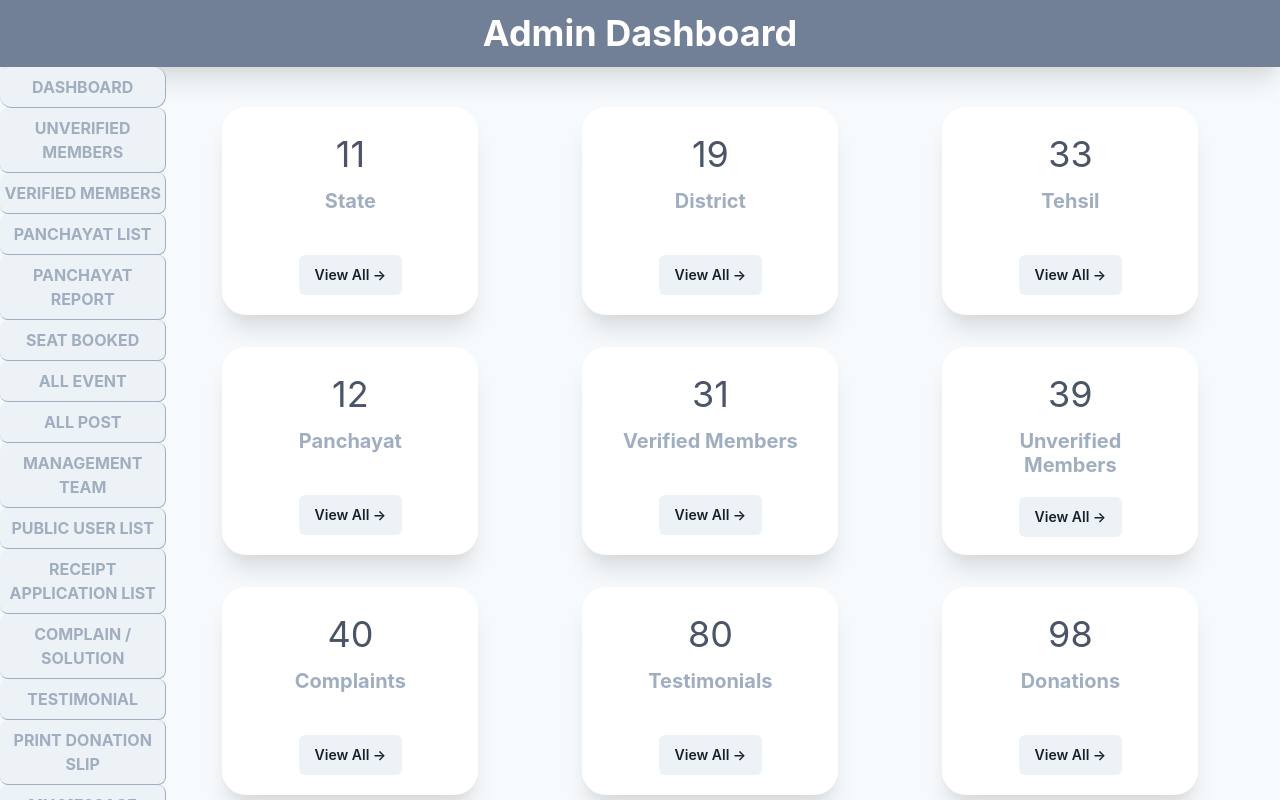
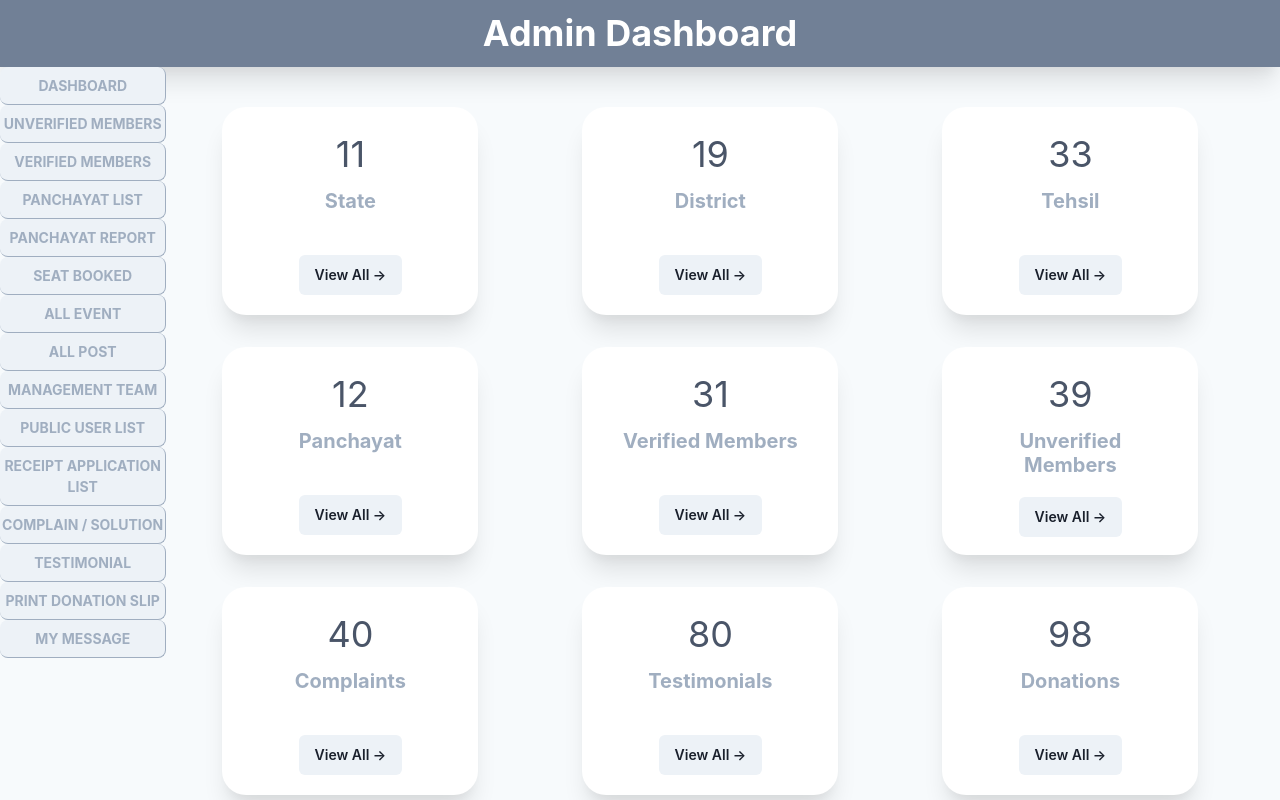
Before and after one commit to dhruvm420/reactProject, a React (Vite) app: page / in a window 1280 px wide. Shown: the top 800 px of the page. Built offline with nearby package versions, Linux system fonts and the light colour scheme.

Commit message:
fixed sidebar links

```diff
--- a/src/components/sidebar.jsx
+++ b/src/components/sidebar.jsx
@@ -1,77 +1,33 @@
 import { Stack, Box } from "@chakra-ui/react";
-import { Link } from "react-router-dom";
+import SideBarItem from "./sidebarItem";
 
-let sideBarData = [
-  "DASHBOARD",
-  "UNVERIFIED MEMBERS",
-  "VERIFIED MEMBERS",
-  "PANCHAYAT LIST",
-  "PANCHAYAT REPORT",
-  "SEAT BOOKED",
-  "ALL EVENT",
-  "ALL POST",
-  "MANAGEMENT TEAM",
-  "PUBLIC USER LIST",
-  "RECEIPT APPLICATION LIST",
-  "COMPLAIN / SOLUTION",
-  "TESTIMONIAL",
-  "PRINT DONATION SLIP",
-  "MY MESSAGE",
-  "SLIDER IMAGES",
-  "COMPANY PROFILE",
-  "ABOUT US POST LIST",
-  "OBJECTIVE LIST",
-  "LOG OUT",
-];
+let sideBarRoutes = {
+  "DASHBOARD ": "/dashboard",
+  "UNVERIFIED MEMBERS": "/unverifiedmembers",
+  "VERIFIED MEMBERS": "/verifiedmembers",
+  "PANCHAYAT LIST": "/panchayatlist",
+  "PANCHAYAT REPORT": "/panchayatreport",
+  "SEAT BOOKED": "/eventbooking",
+  "ALL EVENT": "/event",
+  "ALL POST": "/posts",
+  "MANAGEMENT TEAM": "/management",
+  "PUBLIC USER LIST": "/publicuserlist",
+  "RECEIPT APPLICATION LIST": "/receiptapplication",
+  "COMPLAIN / SOLUTION": "/complaints",
+  "TESTIMONIAL ": "/testimonials",
+  "PRINT DONATION SLIP": "/donations",
+  "MY MESSAGE": "/mymessage",
+  // "SLIDER IMAGES",
+  // "COMPANY PROFILE",
+  // "ABOUT US POST LIST",
+  // "OBJECTIVE LIST",
+  // "LOG OUT",
+};
 
 export default function Sidebar() {
-  const list = sideBarData.map((item) => {
-    if (item == "DASHBOARD")
-      return (
-        <Link to={`/dashboard`}>
-          <Box
-            as="li"
-            fontWeight="bold"
-            py="2"
-            textAlign="center"
-            backgroundColor="gray.100"
-            borderBottom="1px"
-            borderBottomColor="gray.400"
-            borderRadius="xl"
-            borderRight="1px"
-            borderRightColor="gray.400"
-            color="gray.400"
-            _hover={{
-              background: "gray.200",
-              cursor: "pointer",
-            }}
-          >
-            {item}
-          </Box>
-        </Link>
-      );
-    else
-      return (
-        <Box
-          as="li"
-          py="2"
-          fontWeight="bold"
-          color="gray.400"
-          textAlign="center"
-          backgroundColor="gray.100"
-          borderBottom="1px"
-          borderRadius="lg"
-          borderBottomColor="gray.400"
-          borderRight="1px"
-          borderRightColor="gray.400"
-          _hover={{
-            background: "gray.200",
-            cursor: "pointer",
-          }}
-        >
-          {item}
-        </Box>
-      );
+  const routes = Object.keys(sideBarRoutes);
+  const list = routes.map((key) => {
+    return <SideBarItem title={key} link={sideBarRoutes[key]} />;
   });
   return (
     <Box>
--- /dev/null
+++ b/src/components/sidebarItem.jsx
@@ -0,0 +1,28 @@
+import { Box } from "@chakra-ui/react";
+import { Link } from "react-router-dom";
+export default function SideBarItem(props) {
+  return (
+    <Link to={props.link}>
+      <Box
+        as="li"
+        py="2"
+        fontSize="sm"
+        fontWeight="bold"
+        color="gray.400"
+        textAlign="center"
+        backgroundColor="gray.100"
+        borderBottom="1px"
+        borderRadius="lg"
+        borderBottomColor="gray.400"
+        borderRight="1px"
+        borderRightColor="gray.400"
+        _hover={{
+          background: "gray.200",
+          cursor: "pointer",
+        }}
+      >
+        {props.title}
+      </Box>
+    </Link>
+  );
+}
```
